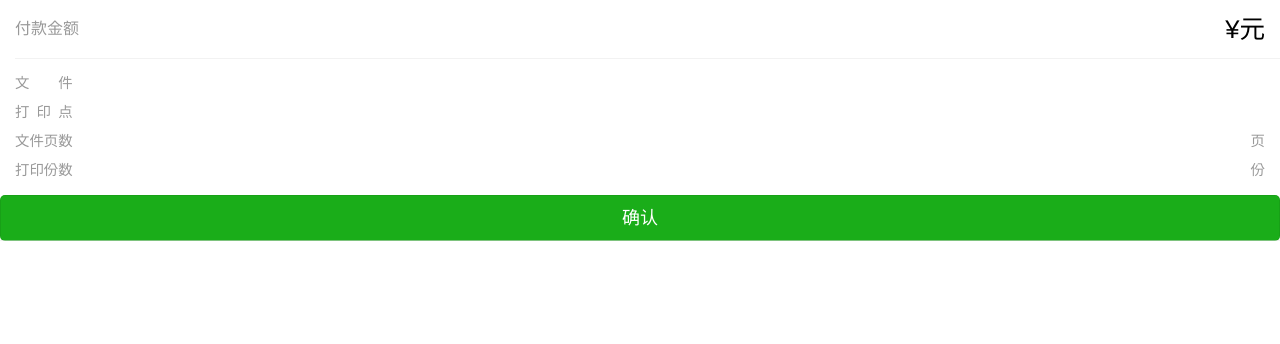
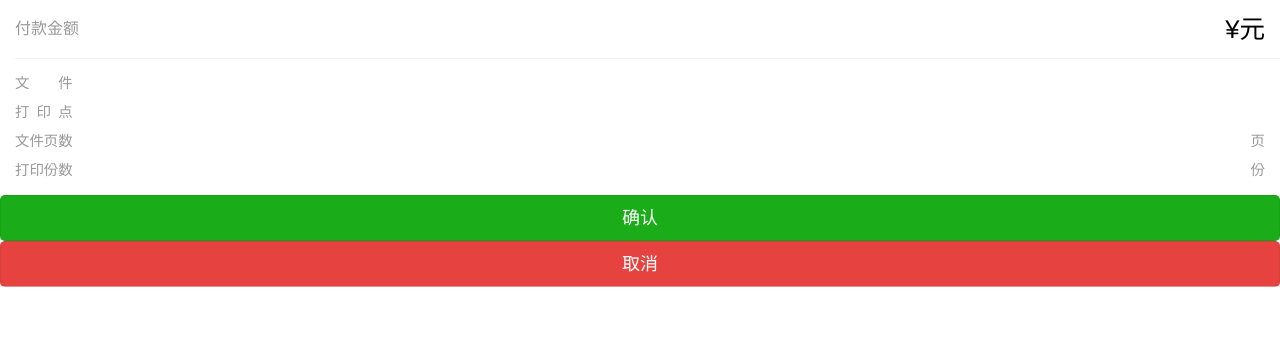
Before and after one commit to facei/daoink, a Flask app: template app/templates/confirm.html in a window 1280 px wide. Shown: the part 125-469 px from the top of the page. Run offline with Flask 2, Linux system fonts and the light colour scheme; the template is opened without the code that fills it, so the values that code supplies are empty.

Commit message:
update confirm.

```diff
--- a/app/templates/confirm.html
+++ b/app/templates/confirm.html
@@ -62,6 +62,7 @@
         <div class="weui-flex">
             <div class="weui-flex__item">
                 <a data-href="#"><button class="weui-btn weui-btn_primary">确认</button></a>
+                <a data-href="/"><button class="weui-btn weui-btn_warn">取消</button></a>
             </div>
         </div>
     </div>
```
